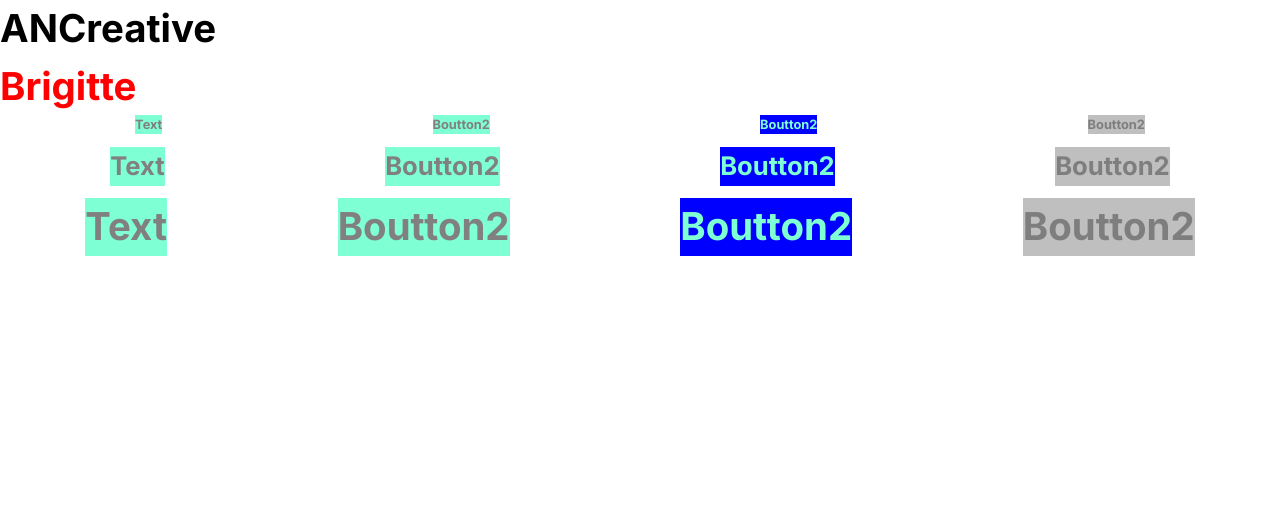
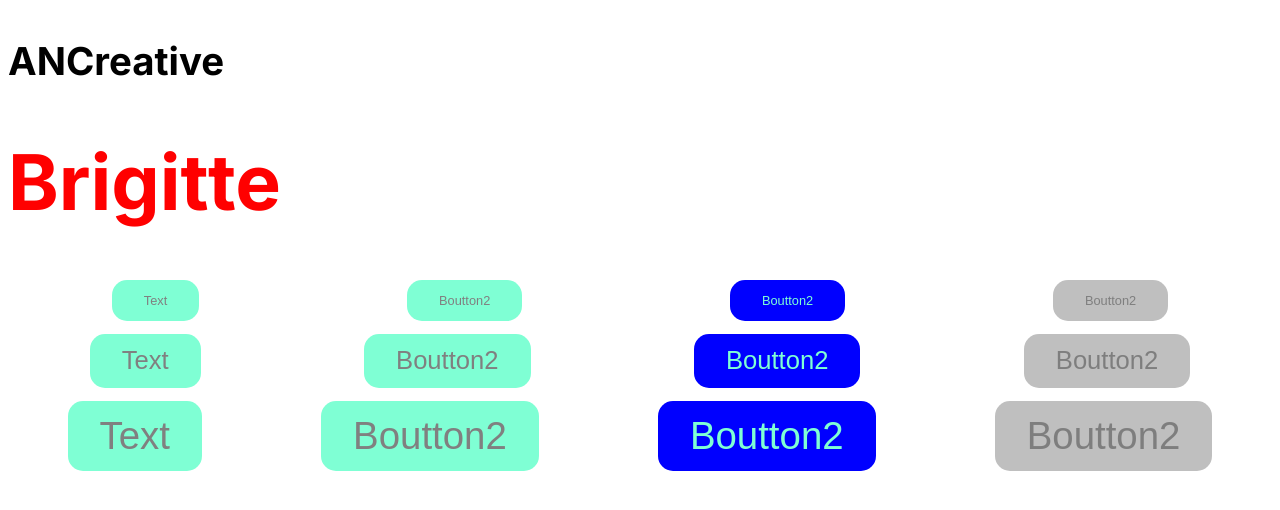
Before and after one commit to NajibACHCHAQ/Cours-React, a Next.js app in the folder front-end/: page / in a window 1280 px wide. Shown: the top 510 px of the page. Built offline with nearby package versions, Linux system fonts and the light colour scheme.

Commit message:
ajout d'element boutton conditionnel reusable

```diff
--- a/front-end/src/app/globals.css
+++ b/front-end/src/app/globals.css
@@ -1,7 +1,3 @@
-@tailwind base;
-@tailwind components;
-@tailwind utilities;
-
 @import url('https://fonts.googleapis.com/css2?family=Spectral:ital,wght@0,200;0,300;0,400;0,500;0,600;0,700;0,800;1,200;1,300;1,400;1,500;1,600;1,700;1,800&display=swap');
 
 body {
--- a/front-end/src/styles/styles-button.css
+++ b/front-end/src/styles/styles-button.css
@@ -1,12 +1,14 @@
 .boutton{
     width: fit-content;
     height: fit-content;
-    padding: 1vw 2.5vw;
+    padding:1vw 2.5vw;
     border-radius: 15px;
     display: flex;
     text-align: center;
     align-items: center;
     transition: 0.4s;
+    border: none;
+
 
 }
 .primary{
--- a/front-end/src/ui/design-system/button/button.tsx
+++ b/front-end/src/ui/design-system/button/button.tsx
@@ -58,8 +58,8 @@ export const Button = ({
     // Rendu du composant bouton avec les classes CSS calculées en fonction des propriétés spécifiées
     return (
         <button
-            type="button"
-            className={clsx("button", variantStyles, sizeStyles, icoSize)}
+            type="submit"
+            className={clsx("boutton", variantStyles, sizeStyles, icoSize)}
             onClick={() => console.log("click")} // Action à effectuer lors du clic sur le bouton
             disabled={disabled}
         >
```
